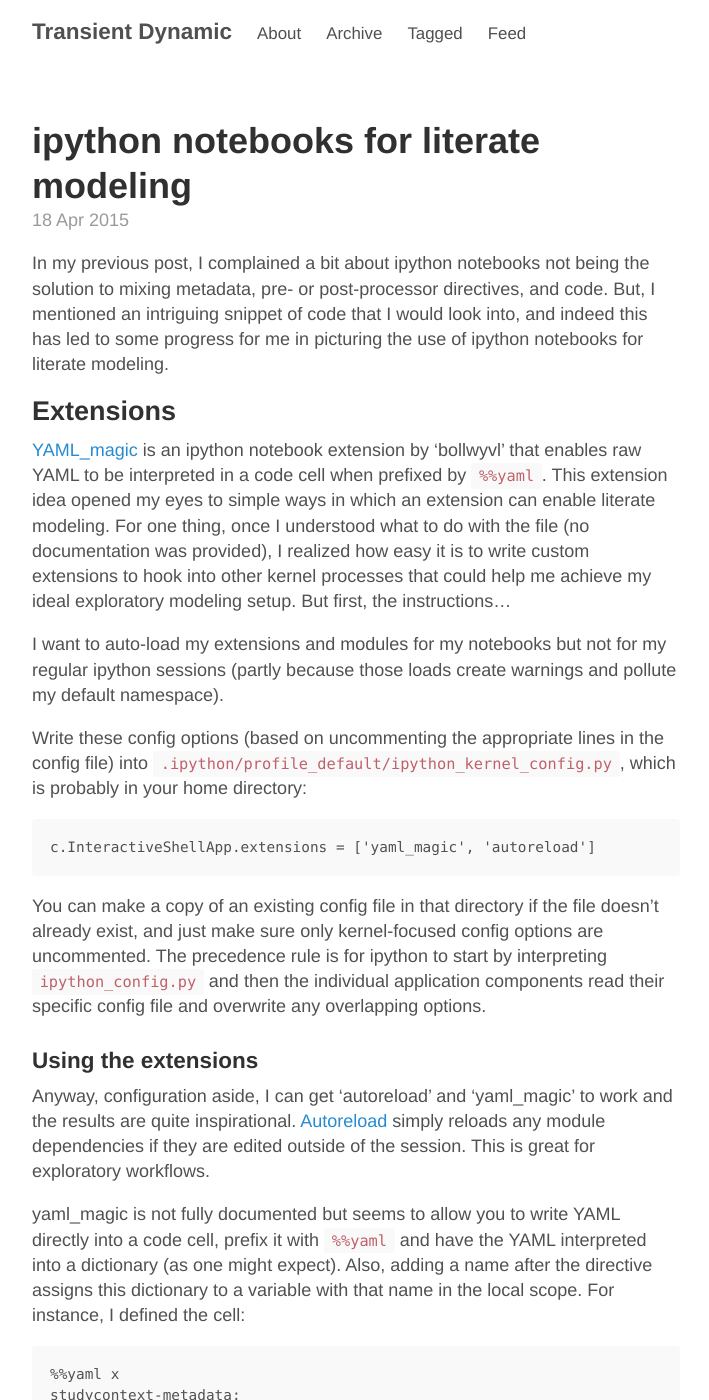
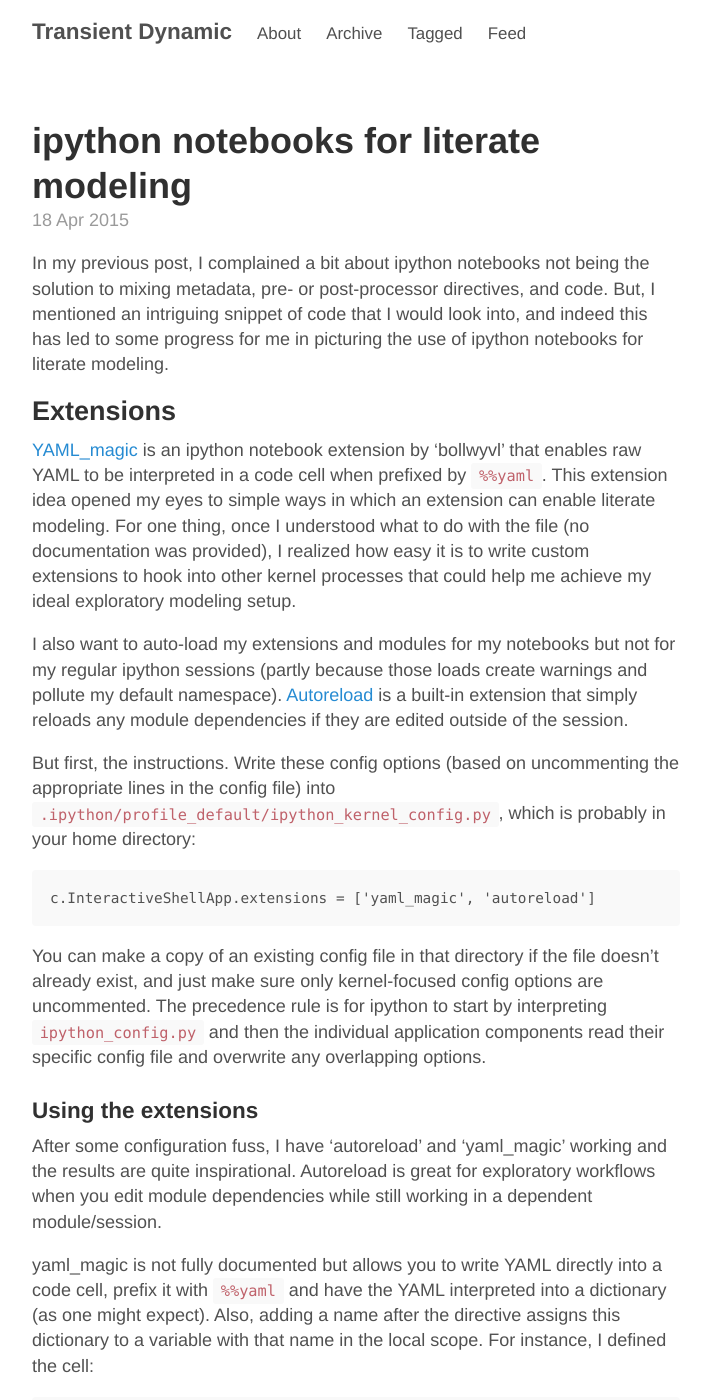
Before and after one commit to robclewley/robclewley.github.io, a Jekyll site: the page built from _posts/2015-04-18-ipython-notebooks-for-literate-modeling.md, in a window 1280 px wide and 1400 px high. Shown: the whole window, without its empty margins (284-993 px from the left). Built offline with Jekyll 4.4.1, drawn with Linux system fonts in a browser that asks for light colours; Markdown is read by kramdown in place of the engine named in the settings; comment, search, counter and statistics services are not loaded; some of the changed text lies outside the part shown.

Commit message:
Minor edits
improve flow and clarify a couple of things

```diff
--- a/_posts/2015-04-18-ipython-notebooks-for-literate-modeling.md
+++ b/_posts/2015-04-18-ipython-notebooks-for-literate-modeling.md
@@ -25,14 +25,16 @@ extension idea opened my eyes to simple ways in which an extension can
 enable literate modeling. For one thing, once I understood what to do
 with the file (no documentation was provided), I realized how easy it
 is to write custom extensions to hook into other kernel processes that
-could help me achieve my ideal exploratory modeling setup. But first,
-the instructions...
+could help me achieve my ideal exploratory modeling setup.
 
-I want to auto-load my extensions and modules for my notebooks but not
+I also want to auto-load my extensions and modules for my notebooks but not
 for my regular ipython sessions (partly because those loads create
-warnings and pollute my default namespace).
+warnings and pollute my default namespace). [Autoreload](https://ipython.org/ipython-doc/dev/config/extensions/autoreload.html)
+is a built-in extension that simply reloads any module dependencies if they are edited outside of
+the session.
 
-Write these config options (based on uncommenting the appropriate
+But first,
+the instructions. Write these config options (based on uncommenting the appropriate
 lines in the config file) into
 `.ipython/profile_default/ipython_kernel_config.py`, which is probably
 in your home directory:
@@ -49,13 +51,12 @@ any overlapping options.
 
 ### Using the extensions
 
-Anyway, configuration aside, I can get 'autoreload' and 'yaml\_magic'
-to work and the results are quite
-inspirational. [Autoreload](https://ipython.org/ipython-doc/dev/config/extensions/autoreload.html)
-simply reloads any module dependencies if they are edited outside of
-the session. This is great for exploratory workflows.
+After some configuration fuss, I have 'autoreload' and 'yaml\_magic'
+working and the results are quite
+inspirational. Autoreload is great for exploratory workflows when you
+edit module dependencies while still working in a dependent module/session.
 
-yaml\_magic is not fully documented but seems to allow you to write
+yaml\_magic is not fully documented but allows you to write
 YAML directly into a code cell, prefix it with `%%yaml` and have the
 YAML interpreted into a dictionary (as one might expect). Also, adding
 a name after the directive assigns this dictionary to a variable with
```
Also changed, not shown: other parts of _posts/2015-04-18-ipython-notebooks-for-literate-modeling.md (+1 -1 lines).
